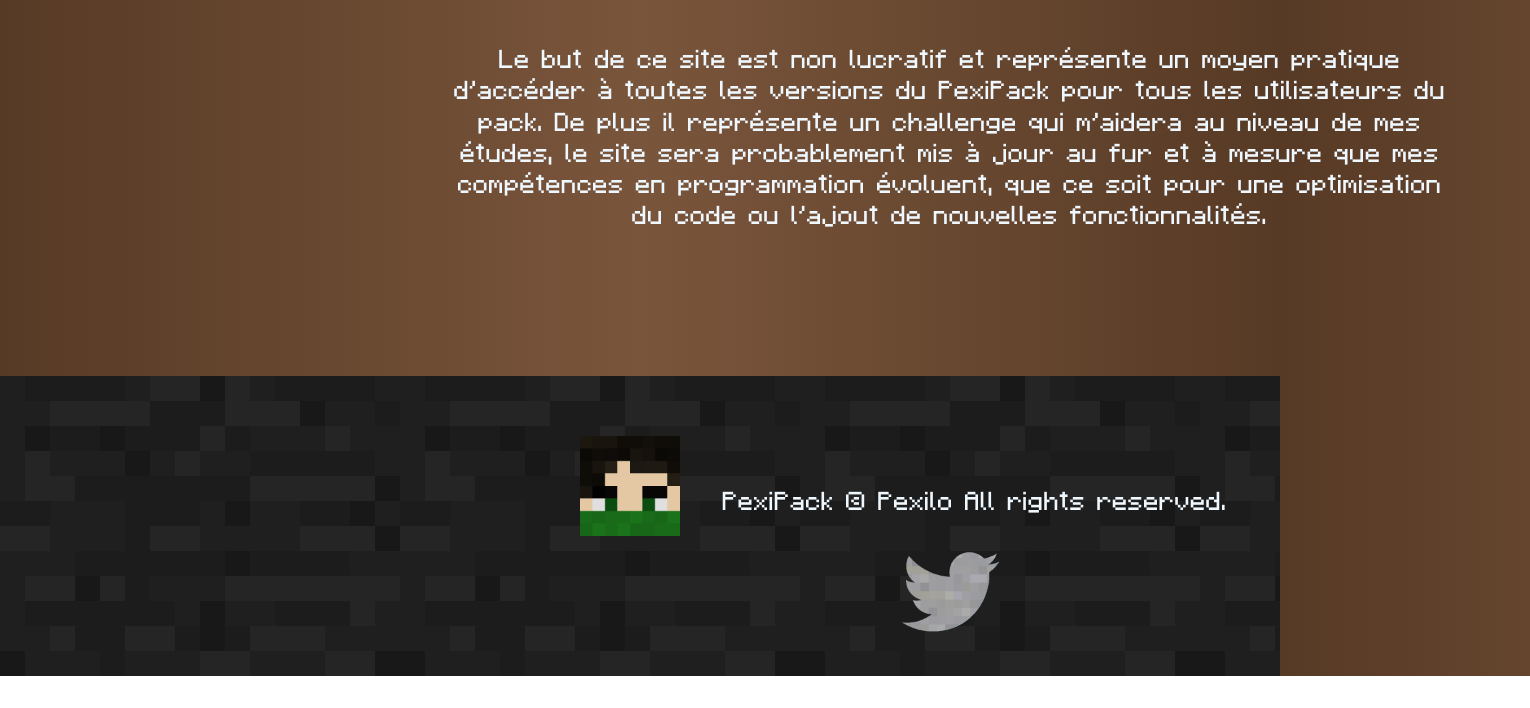
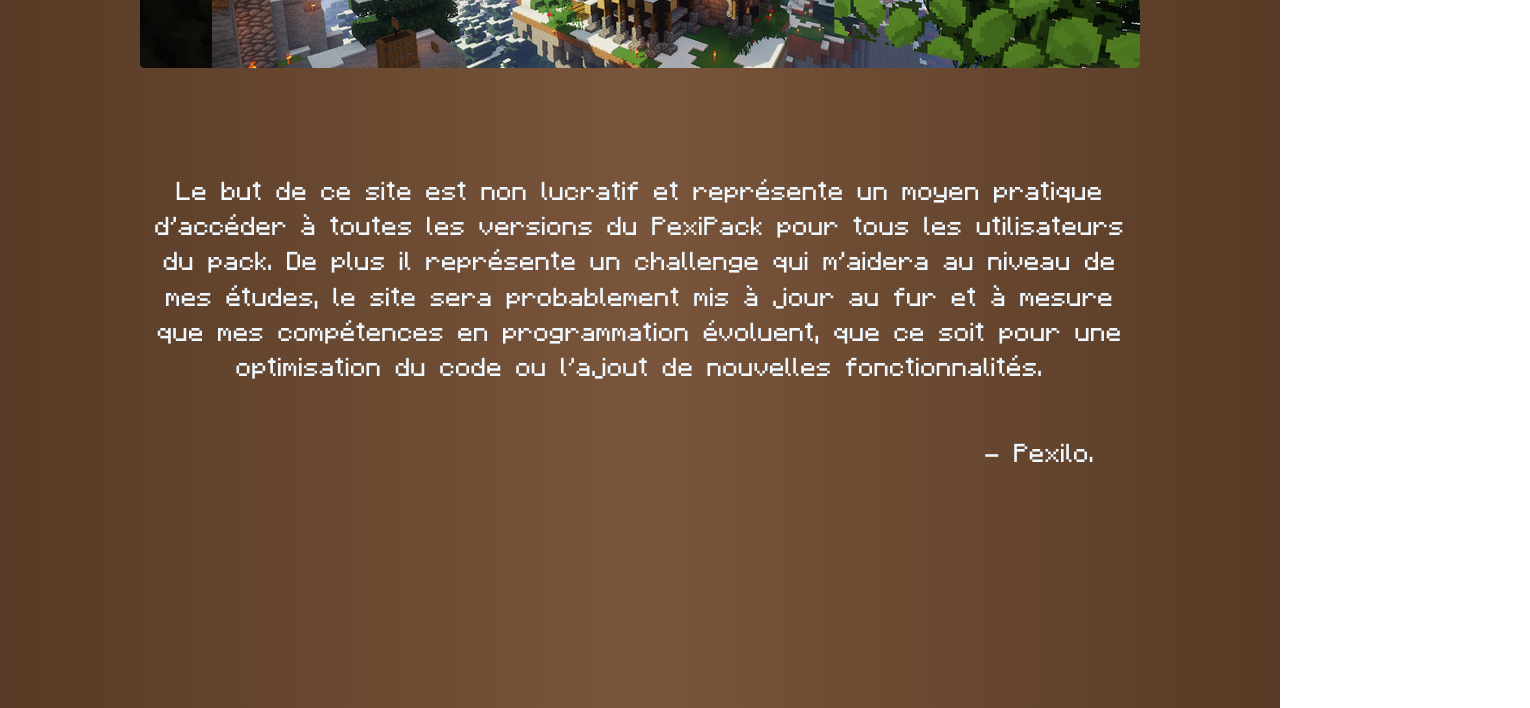
Before and after one commit to Pexilo/PexiPack, a website: page public/html/information.html in a window 1280 px wide. Shown: the part 1396-2104 px from the top of the page, 1530 px wide, since content can reach past the window. Before the commit the page ends 2072 px from the top, so only its background shows below. Drawn offline with Linux system fonts and the light colour scheme.

Commit message:
v1.4.0
/informations centered, wrap fixed no more back up page, twitter button 3/3 fix

```diff
--- a/public/css/infos.css
+++ b/public/css/infos.css
@@ -21,8 +21,8 @@
     top: 6px;
     font-family: 'Minecraftia-Regular', sans-serif;
     text-decoration: none;
-    line-height: 1.5em;
-    word-spacing: 0.3em;
+    line-height: 1.7em;
+    word-spacing: 0.4em;
     color: aliceblue;
 }
 
@@ -34,7 +34,7 @@
 
 #wrap {
     position: fixed;
-    top: 400px;
+    top: 40%;
     font-family: sans-serif;
     font-size: 21px;
     line-height: 1.6;
@@ -44,6 +44,11 @@
     transition: transform .4s cubic-bezier(.25, .1, .25, 1);
     filter: drop-shadow(0 0 0.75rem black);
     z-index: 97;
+}
+
+#menuLogo {
+    width: 30px;
+    height: auto;
 }
 
 #wrap:not(:target) {
@@ -60,7 +65,7 @@
     display: block;
     position: relative;
     left: 120px;
-    bottom: 10px;
+    bottom: 12px;
 }
 
 #open {
@@ -110,17 +115,17 @@
     width: 100px;
 }
 
-#pexipacklogo {
-    transform: translate(39%, -50%);
-    filter: drop-shadow(0 0 0.75rem black);
+#text {
+    width: 1000px;
+    height: auto;
+    margin-bottom: 50px;
 }
 
-#centerText {
-    width: 1000px;
-    height: auto;
-    position: relative;
-    left: 450px;
-    margin-bottom: 50px;
+#pexipacklogo {
+    display: block;
+    margin-bottom: 100px;
+    filter: drop-shadow(0 0 0.75rem black);
+    cursor: pointer;
 }
 
 .containerSlideshow1 {
@@ -183,32 +188,38 @@
     }
 }
 
-footer {
-    position: relative;
-    top: 100px;
-    width: 100%;
-    height: 300px;
-    background-image: url(../img/stone.png);
+#sign {
+    margin-left: 800px;
 }
 
-#PexiHead {
-    width: 100px;
-    height: auto;
+footer {
+    display: flex;
+    justify-content: center;
+    align-items: center;
+    margin-top: 300px;
+    width: 100%;
+    height: 250px;
+    background-image: url(../img/stone.png);
     position: relative;
-    top: 60px;
-    left: 580px;
+    top: 200px;
 }
 
 footer p {
-    position: relative;
-    left: 600px;
     width: 750px;
+    font-size: 1.2em;
 }
 
-footer img {
-    width: 100px;
+#pexiHead {
+    width: 80px;
     height: auto;
-    left: 900px;
-    top: 30px;
     position: relative;
+    left: 100px;
 }
+
+#twitter {
+    width: 50px;
+    height: auto;
+    position: relative;
+    right: 400px;
+    top: 80px;
+}
--- a/public/html/information.html
+++ b/public/html/information.html
@@ -20,31 +20,28 @@
         <div class="header">
             <nav class="nav">
                 <a href="#wrap" id="open">
-                    <svg version="1.1" xmlns="http://www.w3.org/2000/svg" xmlns:xlink="http://www.w3.org/1999/xlink" x="0px" y="0px" width="34px" height="27px" viewBox="0 0 34 27" enable-background="new 0 0 34 27" xml:space="preserve">
-      <rect fill="#FFFFFF" width="34" height="4"/>
-      <rect y="11" fill="#FFFFFF" width="34" height="4"/>
-      <rect y="23" fill="#FFFFFF" width="34" height="4"/>
-      </svg>
+                    <img src="../img/menu.png" id="menuLogo" alt="menu">
                 </a>
-                <a href="#" id="close">
+                <a href="#unwrap" id="close">
                     <p>x</p>
                 </a>
-                <a href="download" class="links"><img src="../img/download.png" alt="dl" title="Télécharger le PexiPack"></a>
-                <a href="./Informations" class="links"><img src="../img/apropos.png" alt="a propos" title="Informations"></a>
+                <a href="/Download" class="links"><img src="../img/download.png" alt="dl" title="Télécharger le PexiPack"></a>
+                <a href="/Informations" class="links"><img src="../img/apropos.png" alt="a propos" title="Informations"></a>
             </nav>
         </div>
     </div>
 </main>
 
 <body>
-    <a href="/">
-        <img src="../img/pexipacklogo.png" alt="PexiPack" id="pexipacklogo">
-    </a>
-    <p id="centerText">Le pack de texture "Pexipack" a été créé le 1er Septembre 2016 par Pexilo qui n’était pas satisfait des pack de textures disponibles en ligne, il a donc décidé de concevoir un pack ayant pour but de fournir une expérience Vanilla comme les pack de
-        textures de type "Faithful" mais avec quelques modifications pensés par lui-même pour un meilleur rendu en jeu, à noter que Pexilo en plus de concevoir soit même ses textures à la main, utilise aussi des textures provenant d'autres pack de textures
-        comme le "Steven traditional".</p>
+    <div align="center">
+        <a href="/">
+            <img src="../img/pexipacklogo.png" alt="PexiPack" id="pexipacklogo">
+        </a>
+        <p id="text">Le pack de texture "Pexipack" a été créé le 1er Septembre 2016 par Pexilo qui n’était pas satisfait des pack de textures disponibles en ligne, il a donc décidé de concevoir un pack ayant pour but de fournir une expérience Vanilla comme les pack
+            de textures de type "Faithful" mais avec quelques modifications pensés par lui-même pour un meilleur rendu en jeu, à noter que Pexilo en plus de concevoir soit même ses textures à la main, utilise aussi des textures provenant d'autres pack
+            de textures comme le "Steven traditional".</p>
 
-    <div align="center">
+
         <div class="containerSlideshow1">
             <div class="containerSlide1">
                 <div class="slid1"><img src="../img/fond1.png"></div>
@@ -52,18 +49,21 @@
                 <div class="slid3"><img src="../img/fond3.png"></div>
             </div>
         </div>
+
+
+        <p id="text">Le but de ce site est non lucratif et représente un moyen pratique d’accéder à toutes les versions du PexiPack pour tous les utilisateurs du pack. De plus il représente un challenge qui m’aidera au niveau de mes études, le site sera probablement
+            mis à jour au fur et à mesure que mes compétences en programmation évoluent, que ce soit pour une optimisation du code ou l’ajout de nouvelles fonctionnalités.
+        </p>
+        <p id="sign">- Pexilo.</p>
     </div>
-
-    <p id="centerText">Le but de ce site est non lucratif et représente un moyen pratique d’accéder à toutes les versions du PexiPack pour tous les utilisateurs du pack. De plus il représente un challenge qui m’aidera au niveau de mes études, le site sera probablement mis
-        à jour au fur et à mesure que mes compétences en programmation évoluent, que ce soit pour une optimisation du code ou l’ajout de nouvelles fonctionnalités.
-    </p>
-
 </body>
 
 <footer>
-    <img src="../img/pack.png" alt="Pexilo" id="PexiHead" title="hé c'est moi">
+
+    <img src="../img/pack.png" alt="Pexilo" id="pexiHead" title="hé c'est moi">
     <p>PexiPack © Pexilo All rights reserved.</p>
-    <a href="https://twitter.com/pexilo_" id="twitter"><img src="../img/twitter.png" alt=""></a>
+    <a onclick="twitterInfos()"><img src="../img/twitter.png" id="twitter" alt=""></a>
+
 </footer>
 
 </html>
```
Also changed, not shown: public/html/accueil.html (+1 -1 lines), public/html/download.html (+1 -1 lines).
